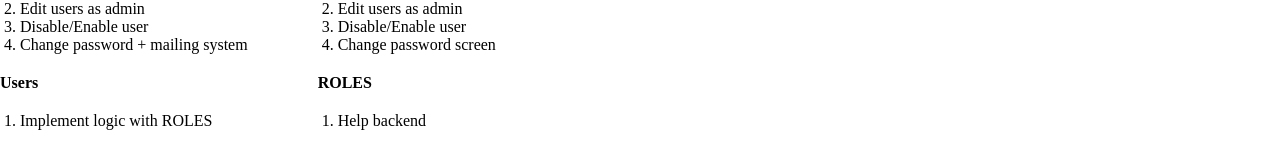
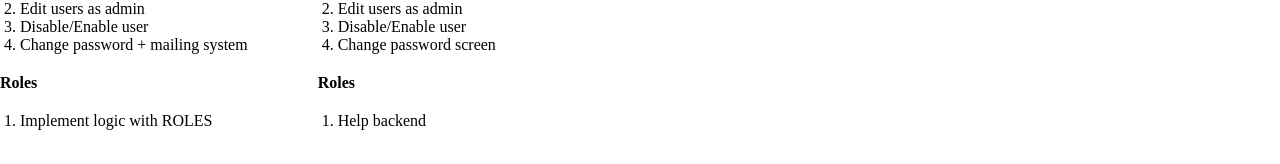
Before and after one commit to VeselinVasilev97/StorageSystem-Frontend, a React (Vite) app: page /todo in a window 1280 px wide. Shown: the part 153-317 px from the top of the page. Built offline with nearby package versions, Linux system fonts and the light colour scheme; sample sign-in values are in the browser's storage; a web font is replaced by a local one.

Commit message:
added to do

```diff
--- a/src/Pages/ToDo.tsx
+++ b/src/Pages/ToDo.tsx
@@ -15,7 +15,7 @@ const ToDo: React.FC = () => {
                     <li>Disable/Enable user</li>
                     <li>Change password + mailing system</li>
                 </ol>
-                <h4>Users</h4>
+                <h4>Roles</h4>
                 <ol style={{ padding: '20px' }}>
                     <li>Implement logic with ROLES</li>
                 </ol>
@@ -31,7 +31,7 @@ const ToDo: React.FC = () => {
                     <li>Disable/Enable user</li>
                     <li>Change password screen</li>
                 </ol>
-                <h4>ROLES</h4>
+                <h4>Roles</h4>
                 <ol style={{ padding: '20px' }}>
                     <li>Help backend</li>
                 </ol>
```
